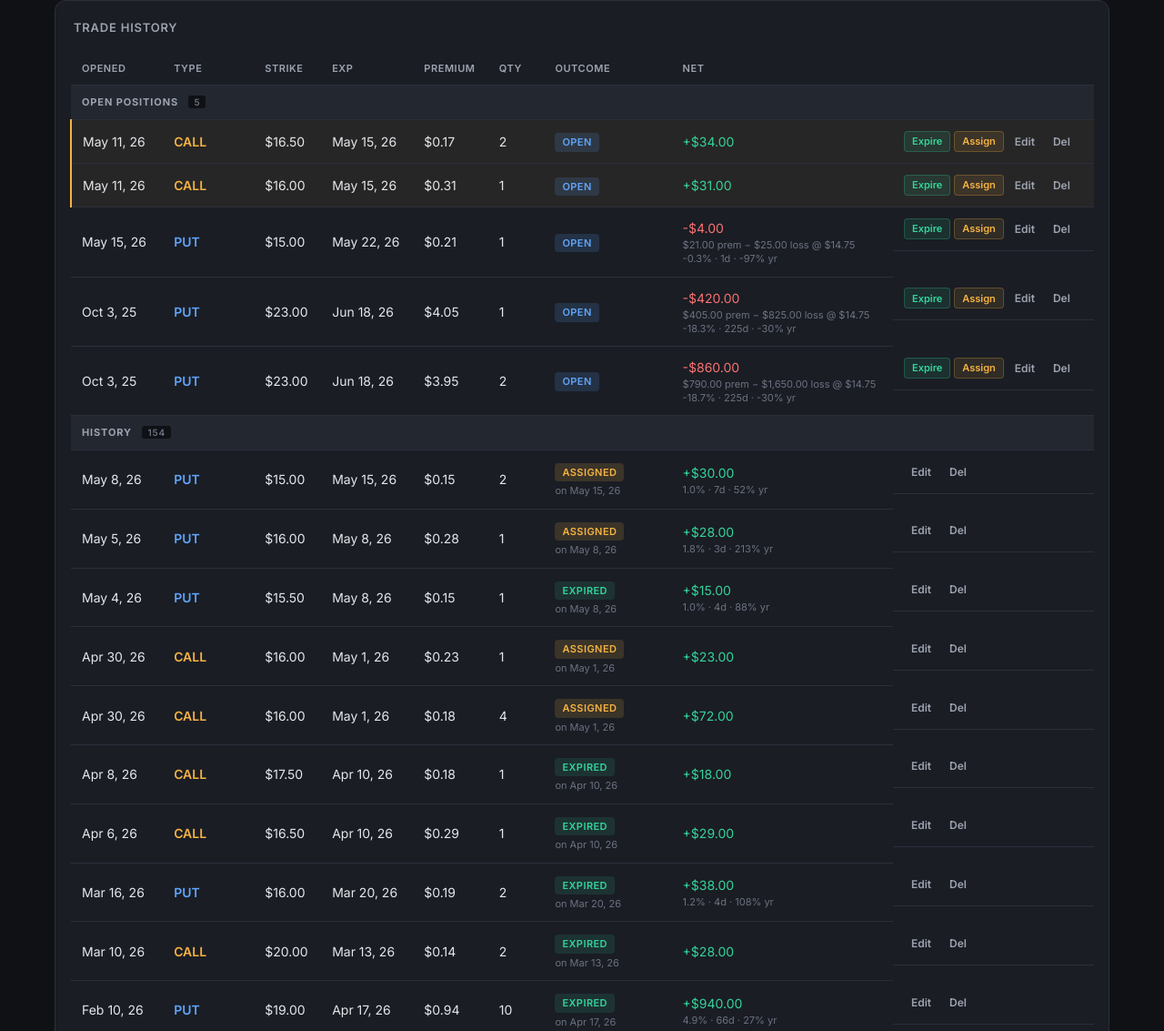
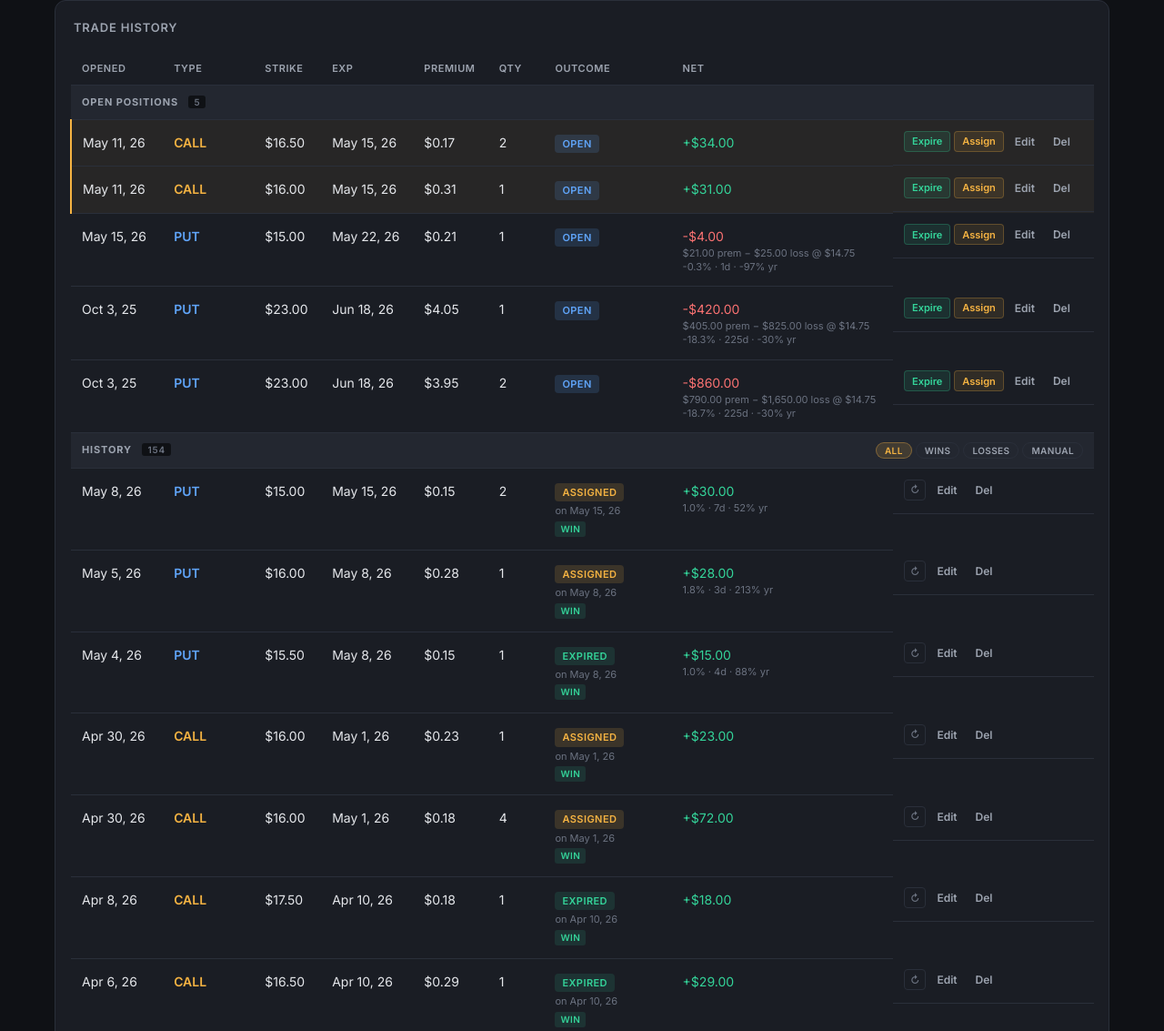
Before and after one commit to tdander26/sofi-wheel-dashboard, a plain HTML site: page index.html in a window 1280 px wide. Shown: the part 1430-2563 px from the top of the page at 91% size. Drawn offline with nearby package versions, Linux system fonts and the light colour scheme.

Commit message:
Honest win rate, manual W/L override, filter chips, alignment fix
Win rate calc switched from "expired ÷ all-completed" (60%) to a
premium-positive definition that actually reflects wheel performance:
  • Expired worthless → win (kept full premium)
  • Assigned → win on the option leg (premium kept; share P&L is its
    own thing)
  • Closed at net profit (premium > buyback) → win
  • Closed at net loss → loss
  • Open → pending, not counted
With the real history: 107 wins, 5 losses, 95.5%.

Manual override per trade: every non-open option row gets a small "↻"
button that cycles through auto → loss → win → auto. The Outcome cell
shows a "WIN (manual)" or "LOSS (manual)" chip when overridden so it's
obvious which trades have been hand-flagged.

Trades flagged or auto-classed as a loss get a soft red row tint and
a red left border (parallels how stale-open trades get an amber tint).

Filter chips above the History section: All / Wins / Losses / Manual.
Saved to state so the choice persists across reloads.

Alignment fix: tbody td now top-aligns instead of middle-aligning, so
multi-line cells (Outcome with close-meta, Net with roi-meta) no
longer push the Edit/Delete buttons into a different vertical position
than the row's other cells.

Co-Authored-By: Claude Opus 4.7 (1M context) <noreply@anthropic.com>

```diff
--- a/index.html
+++ b/index.html
@@ -283,9 +283,11 @@
     white-space: nowrap;
   }
   tbody td {
-    padding: 12px; border-bottom: 1px solid var(--border);
+    padding: 14px 12px; border-bottom: 1px solid var(--border);
     white-space: nowrap;
-  }
+    vertical-align: top;
+  }
+  tbody td.row-actions { padding-top: 12px; }
   tbody tr:last-child td { border-bottom: none; }
   tbody tr:hover { background: rgba(255,255,255,0.02); }
   tbody tr.section-header td {
@@ -308,6 +310,50 @@
   tbody tr.stale { background: rgba(248,180,77,0.06); }
   tbody tr.stale:hover { background: rgba(248,180,77,0.10); }
   tbody tr.stale td:first-child { border-left: 2px solid var(--accent); }
+  tbody tr.loss-row { background: rgba(248,113,113,0.05); }
+  tbody tr.loss-row:hover { background: rgba(248,113,113,0.10); }
+  tbody tr.loss-row td:first-child { border-left: 2px solid var(--red); }
+  .wl-chip {
+    display: inline-block;
+    margin-top: 4px;
+    padding: 1px 6px;
+    border-radius: 3px;
+    font-size: 10px;
+    font-weight: 600;
+    text-transform: uppercase;
+    letter-spacing: 0.04em;
+  }
+  .wl-win  { background: rgba(52,211,153,0.12); color: var(--green); }
+  .wl-loss { background: rgba(248,113,113,0.12); color: var(--red); }
+  .wl-manual { font-size: 9px; opacity: 0.9; }
+  .btn-wl {
+    background: transparent;
+    color: var(--text-faint);
+    border: 1px solid var(--border);
+    padding: 3px 6px;
+    font-size: 11px;
+    border-radius: 4px;
+    font-weight: 600;
+  }
+  .btn-wl:hover { background: var(--surface-2); color: var(--text); }
+  .filter-chips {
+    float: right;
+    display: inline-flex;
+    gap: 4px;
+  }
+  .chip {
+    background: transparent;
+    border: 1px solid var(--border);
+    color: var(--text-dim);
+    padding: 2px 9px;
+    font-size: 10px;
+    border-radius: 10px;
+    font-weight: 600;
+    text-transform: uppercase;
+    letter-spacing: 0.04em;
+  }
+  .chip:hover { background: var(--surface-2); color: var(--text); }
+  .chip.active { background: var(--accent-dim); color: var(--accent); border-color: rgba(245,179,66,0.35); }
   .btn-expire {
     background: rgba(52,211,153,0.10); color: var(--green);
     border: 1px solid rgba(52,211,153,0.25);
@@ -850,7 +896,7 @@
     if (!s.customFrom) s.customFrom = '';
     if (!s.customTo)   s.customTo = '';
     if (s.basisOverride === undefined) s.basisOverride = null;
-    // Backfill closeDate on older saved trades (added in this version)
+    // Backfill closeDate / winOverride on older saved trades
     if (Array.isArray(s.trades)) {
       for (const t of s.trades) {
         if (t.closeDate === undefined) {
@@ -858,14 +904,39 @@
           else if (t.status === 'closed') t.closeDate = t.date || null;
           else t.closeDate = null;
         }
+        if (t.winOverride === undefined) t.winOverride = null;
       }
     }
+    if (!s.tradeFilter) s.tradeFilter = 'all';
     return s;
   }
   function saveState() {
     localStorage.setItem(STORAGE_KEY, JSON.stringify(state));
   }
   function clone(o) { return JSON.parse(JSON.stringify(o)); }
+
+  // Premium-positive win definition for wheel trading:
+  //   - Expired worthless → win (kept full premium)
+  //   - Assigned → win on the option leg (kept full premium; share P&L is
+  //     tracked separately via FIFO basis)
+  //   - Closed → win if premium > buyback, loss if not
+  //   - Open → not yet decided
+  //   - Manual override (t.winOverride) takes priority
+  // Returns 'win', 'loss', or null (undecided / N/A).
+  function tradeOutcome(t) {
+    if (t.winOverride === 'win') return 'win';
+    if (t.winOverride === 'loss') return 'loss';
+    if (t.type !== 'put' && t.type !== 'call') return null;
+    if (t.status === 'open') return null;
+    if (t.status === 'expired') return 'win';
+    if (t.status === 'assigned') return 'win';
+    if (t.status === 'closed') {
+      const s = (t.contracts || 0) * 100;
+      const netPL = ((t.premium || 0) - (t.closeCost || 0)) * s;
+      return netPL > 0 ? 'win' : 'loss';
+    }
+    return null;
+  }
 
   // -------- Compute derived values --------
   // Walks events chronologically maintaining FIFO share lots so the cost basis
@@ -1073,12 +1144,27 @@
     // they were exercised at the current price).
     const netPosition = totalPremium + unrealizedVsBasis - openOptionLiability;
 
-    const closedTrades = expiredCount + closedCount + assignedCount;
-    const winRate = closedTrades > 0 ? expiredCount / closedTrades : null;
+    let winsCount = 0, lossesCount = 0;
+    let rangeWins = 0, rangeLosses = 0;
+    for (const t of allTrades) {
+      const o = tradeOutcome(t);
+      if (o === 'win')  winsCount++;
+      if (o === 'loss') lossesCount++;
+      if (range.from || range.to) {
+        if (inRange(t.date)) {
+          if (o === 'win')  rangeWins++;
+          if (o === 'loss') rangeLosses++;
+        }
+      } else {
+        if (o === 'win')  rangeWins++;
+        if (o === 'loss') rangeLosses++;
+      }
+    }
+    const winRate = (winsCount + lossesCount) > 0
+      ? winsCount / (winsCount + lossesCount) : null;
+    const rangeWinRate = (rangeWins + rangeLosses) > 0
+      ? rangeWins / (rangeWins + rangeLosses) : null;
     const avgPremium = optionTradeCount > 0 ? totalPremium / optionTradeCount : 0;
-
-    const rangeClosedTrades = rangeExpired + rangeClosed + rangeAssigned;
-    const rangeWinRate = rangeClosedTrades > 0 ? rangeExpired / rangeClosedTrades : null;
     const rangeAvgPremium = rangeOptionCount > 0 ? rangeTotalPremium / rangeOptionCount : 0;
 
     // Put ROI — return on the capital you had to hold as collateral for
@@ -1108,6 +1194,8 @@
       putCapitalTotal, putCapitalOpenNow, putROI, putROIAnnualized,
       // Mark-to-market on open short options
       openPutLiability, openCallLiability, openOptionLiability,
+      // Win/loss counts
+      winsCount, lossesCount, rangeWins, rangeLosses,
       // Range-filtered tallies
       range,
       rangeTotalPremium, rangePutsPremium, rangeCallsPremium,
@@ -1351,7 +1439,8 @@
            <button class="btn-assign" data-assign="${t.id}" title="Mark as assigned">Assign</button>`
         : '';
       // Outcome cell: status badge + close date + (for closed) the buyback cost.
-      // This is what pairs the "open leg" (sell) with the "close leg" of a trade.
+      // Also include a small W/L chip showing whether this trade counts as a
+      // win, loss, or override.
       let outcomeCell;
       if (isShare) {
         outcomeCell = '<span class="status-badge status-closed">filled</span>';
@@ -1363,10 +1452,22 @@
         const closeCost = t.status === 'closed' && t.closeCost != null
           ? `<div class="close-meta">bought back @ ${fmtMoney(t.closeCost)}</div>`
           : '';
-        outcomeCell = `${closeBadge}${closeCost}${closeDate}`;
+        const outcome = tradeOutcome(t);
+        let wlChip = '';
+        if (outcome === 'win')  wlChip = `<span class="wl-chip wl-win${t.winOverride ? ' wl-manual' : ''}">${t.winOverride ? 'WIN (manual)' : 'win'}</span>`;
+        if (outcome === 'loss') wlChip = `<span class="wl-chip wl-loss${t.winOverride ? ' wl-manual' : ''}">${t.winOverride ? 'LOSS (manual)' : 'loss'}</span>`;
+        outcomeCell = `${closeBadge}${closeCost}${closeDate}${wlChip ? `<div>${wlChip}</div>` : ''}`;
       }
+      // Cycle button for win/loss override (auto → loss → win → auto)
+      const overrideBtn = !isShare && t.status !== 'open'
+        ? `<button class="btn-wl" data-wl="${t.id}" title="Cycle: auto → loss → win → auto">${t.winOverride === 'loss' ? '↯L' : t.winOverride === 'win' ? '↑W' : '↻'}</button>`
+        : '';
+      // Row classes
+      const rowClasses = [];
+      if (isStale) rowClasses.push('stale');
+      if (!isShare && t.status !== 'open' && tradeOutcome(t) === 'loss') rowClasses.push('loss-row');
       return `
-        <tr class="${isStale ? 'stale' : ''}">
+        <tr class="${rowClasses.join(' ')}" data-trade-id="${t.id}">
           <td>${fmtDate(t.date)}</td>
           <td><span class="type-${t.type}">${typeLabel}</span></td>
           <td>${fmtMoney(t.strike)}</td>
@@ -1377,6 +1478,7 @@
           <td>${plDisplay}</td>
           <td class="row-actions">
             ${quickActions}
+            ${overrideBtn}
             <button class="ghost" data-edit="${t.id}">Edit</button>
             <button class="ghost" data-delete="${t.id}">Del</button>
           </td>
@@ -1384,8 +1486,25 @@
       `;
     };
 
-    const sectionHeader = (label, count) =>
-      `<tr class="section-header"><td colspan="9">${label} <span class="section-count">${count}</span></td></tr>`;
+    const sectionHeader = (label, count, extra) =>
+      `<tr class="section-header"><td colspan="9">${label} <span class="section-count">${count}</span>${extra || ''}</td></tr>`;
+
+    // Filter history by win/loss/all per state.tradeFilter
+    const filtered = history.filter(t => {
+      if (state.tradeFilter === 'all') return true;
+      const o = tradeOutcome(t);
+      if (state.tradeFilter === 'wins')   return o === 'win';
+      if (state.tradeFilter === 'losses') return o === 'loss';
+      if (state.tradeFilter === 'manual') return t.winOverride != null;
+      return true;
+    });
+
+    const filterChips = `<span class="filter-chips">
+      <button class="chip ${state.tradeFilter==='all'?'active':''}" data-filter="all">All</button>
+      <button class="chip ${state.tradeFilter==='wins'?'active':''}" data-filter="wins">Wins</button>
+      <button class="chip ${state.tradeFilter==='losses'?'active':''}" data-filter="losses">Losses</button>
+      <button class="chip ${state.tradeFilter==='manual'?'active':''}" data-filter="manual">Manual</button>
+    </span>`;
 
     let html = '';
     if (openTrades.length > 0) {
@@ -1393,8 +1512,11 @@
       html += openTrades.map(renderRow).join('');
     }
     if (history.length > 0) {
-      html += sectionHeader('History', history.length);
-      html += history.map(renderRow).join('');
+      const filterLabel = state.tradeFilter === 'all'
+        ? `${history.length}`
+        : `${filtered.length} of ${history.length}`;
+      html += `<tr class="section-header"><td colspan="9">History <span class="section-count">${filterLabel}</span>${filterChips}</td></tr>`;
+      html += filtered.map(renderRow).join('');
     }
     tbody.innerHTML = html;
 
@@ -1402,6 +1524,23 @@
     tbody.querySelectorAll('[data-delete]').forEach(b => b.addEventListener('click', () => deleteTrade(b.dataset.delete)));
     tbody.querySelectorAll('[data-expire]').forEach(b => b.addEventListener('click', () => setStatus(b.dataset.expire, 'expired')));
     tbody.querySelectorAll('[data-assign]').forEach(b => b.addEventListener('click', () => setStatus(b.dataset.assign, 'assigned')));
+    tbody.querySelectorAll('[data-wl]').forEach(b => b.addEventListener('click', () => cycleWinLoss(b.dataset.wl)));
+    tbody.querySelectorAll('.chip[data-filter]').forEach(b => b.addEventListener('click', () => {
+      state.tradeFilter = b.dataset.filter;
+      saveState();
+      render();
+    }));
+  }
+
+  function cycleWinLoss(id) {
+    const t = state.trades.find(x => x.id === id);
+    if (!t) return;
+    // null → 'loss' → 'win' → null
+    t.winOverride = t.winOverride == null ? 'loss'
+                   : t.winOverride === 'loss' ? 'win' : null;
+    state.isSample = false;
+    saveState();
+    render();
   }
 
   function setStatus(id, status) {
```
